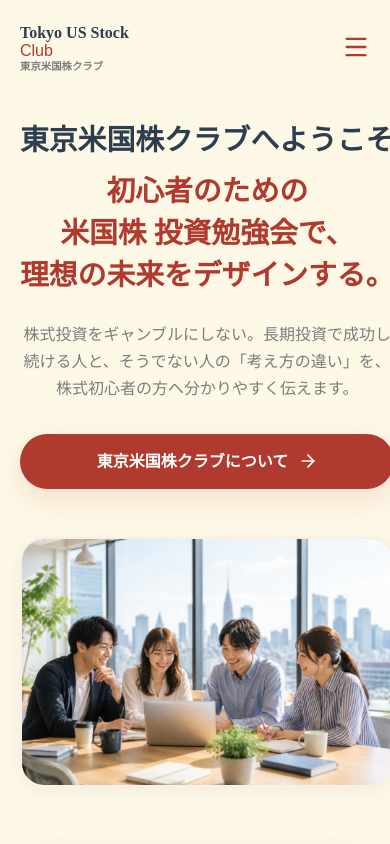
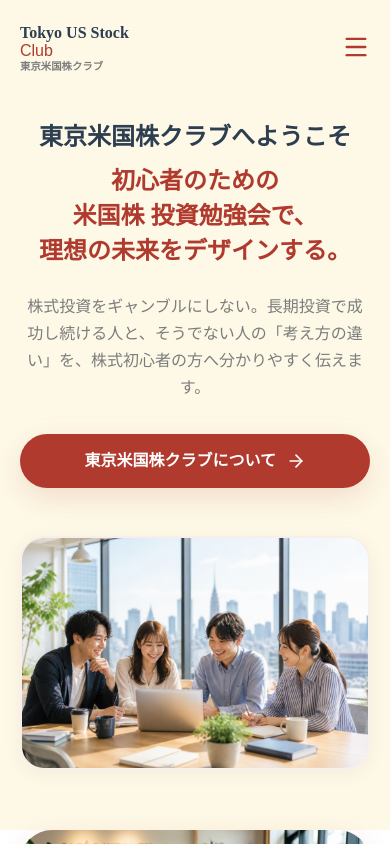
Before and after one commit to yutarotobioka0121-ship-it/tokyo-us-stock-site, a Next.js app: page / in a window 390 px wide. Built offline with nearby package versions, Linux system fonts and the light colour scheme; a web font is replaced by a local one.

Commit message:
Optimize hero-grid column ratios and hero-title font-size + nowrap segment logic on desktop

```diff
--- a/src/app/globals.css
+++ b/src/app/globals.css
@@ -269,13 +269,13 @@ button {
 
 .hero-grid {
   display: grid;
-  grid-template-columns: 1fr 1fr;
+  grid-template-columns: 1.15fr 0.85fr;
   gap: 3rem;
   align-items: center;
 }
 
 .hero-title {
-  font-size: clamp(1.8rem, 4.5vw, 2.8rem);
+  font-size: clamp(1.5rem, 3.8vw, 2.4rem);
   margin-bottom: 1.5rem;
   color: var(--text-main) !important;
   font-family: var(--font-serif);
@@ -284,17 +284,28 @@ button {
 
 .hero-title .segment {
   display: inline-block;
-  word-break: keep-all;
-  overflow-wrap: break-word;
+  white-space: nowrap;
 }
 
 .hero-title .block-segment {
   display: block;
   margin-bottom: 0.6rem;
+  white-space: nowrap;
 }
 
 .hero-title .segment-accent .segment {
   color: var(--primary);
+}
+
+@media (max-width: 768px) {
+  .hero-title .segment {
+    white-space: normal;
+    word-break: keep-all;
+    overflow-wrap: break-word;
+  }
+  .hero-title .block-segment {
+    white-space: normal;
+  }
 }
 
 .hero-subtitle {
```
